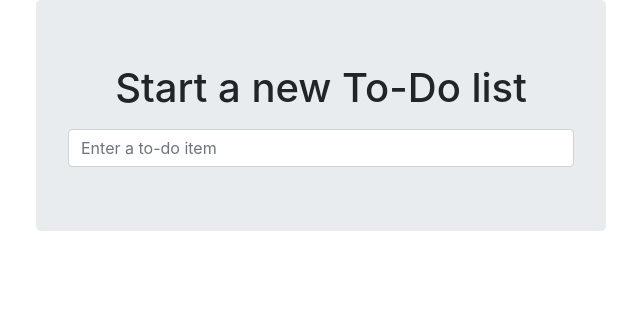
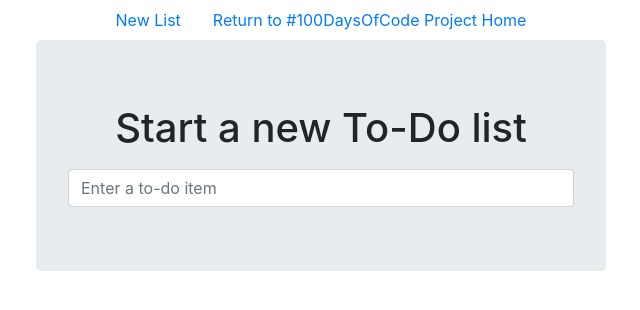
Before and after one commit to mUtterberg/testing-goat, a Django app: page / in a window 1280 px wide. Shown: the top 310 px of the page, without its empty margins (319-959 px from the left). Run offline with Django 3.2, Linux system fonts and the light colour scheme; some libraries are stand-ins or nearby versions.

Commit message:
Add links to project home in nav

```diff
--- a/lists/templates/base.html
+++ b/lists/templates/base.html
@@ -10,6 +10,14 @@
         <link href="/static/base.css" rel="stylesheet">
     </head>
     <body>
+        <ul class="nav justify-content-center">
+            <li class="nav-item">
+                <a class="nav-link active" href="http://wwww.crookedby.design">New List</a>
+            </li>
+            <li class="nav-item">
+                <a class="nav-link" href="https://mutterberg.github.io">Return to #100DaysOfCode Project Home</a>
+            </li>
+        </ul>
         <div class="container">
             <div class="row">
                 <div class="col-md-6 offset-md-3 jumbotron">
```
